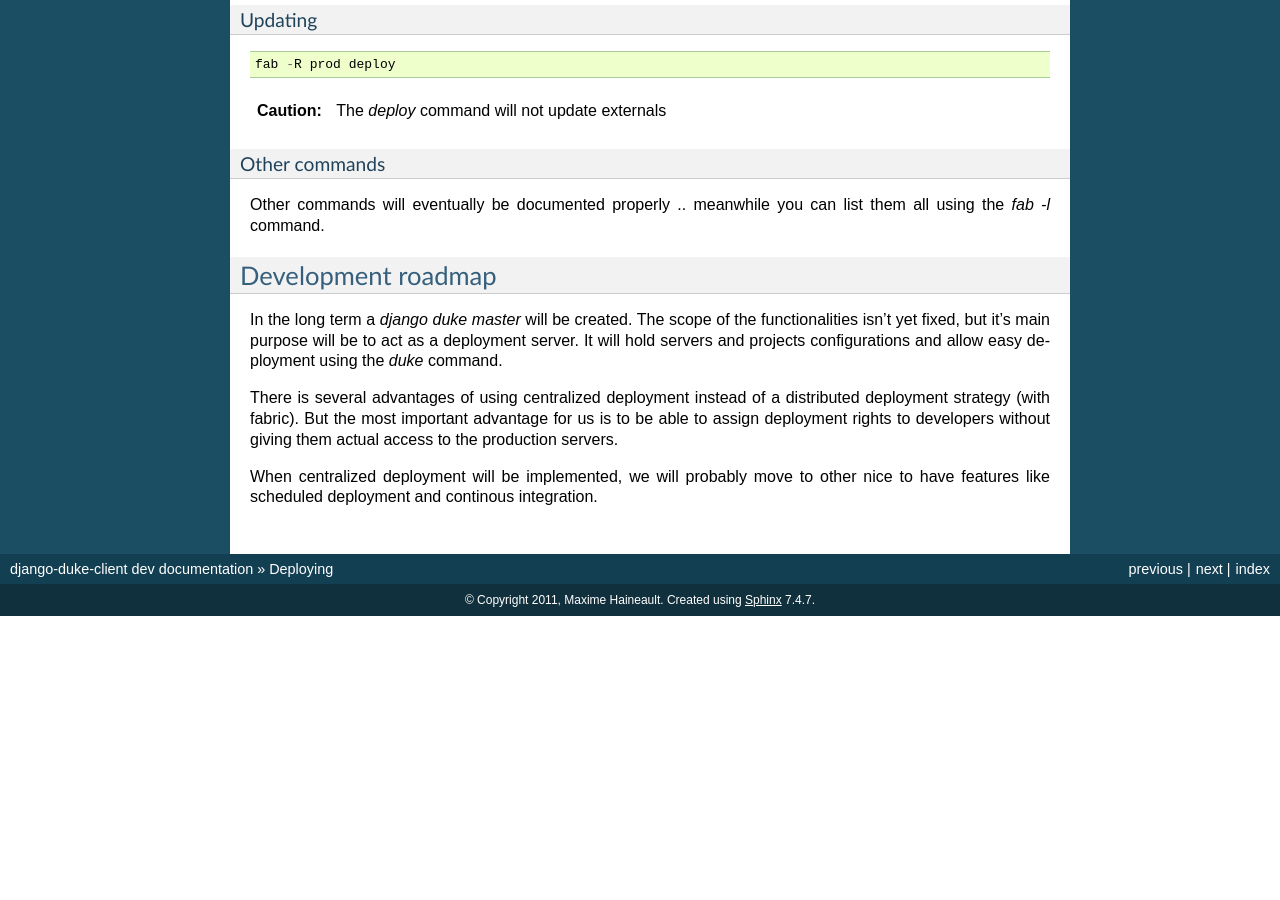
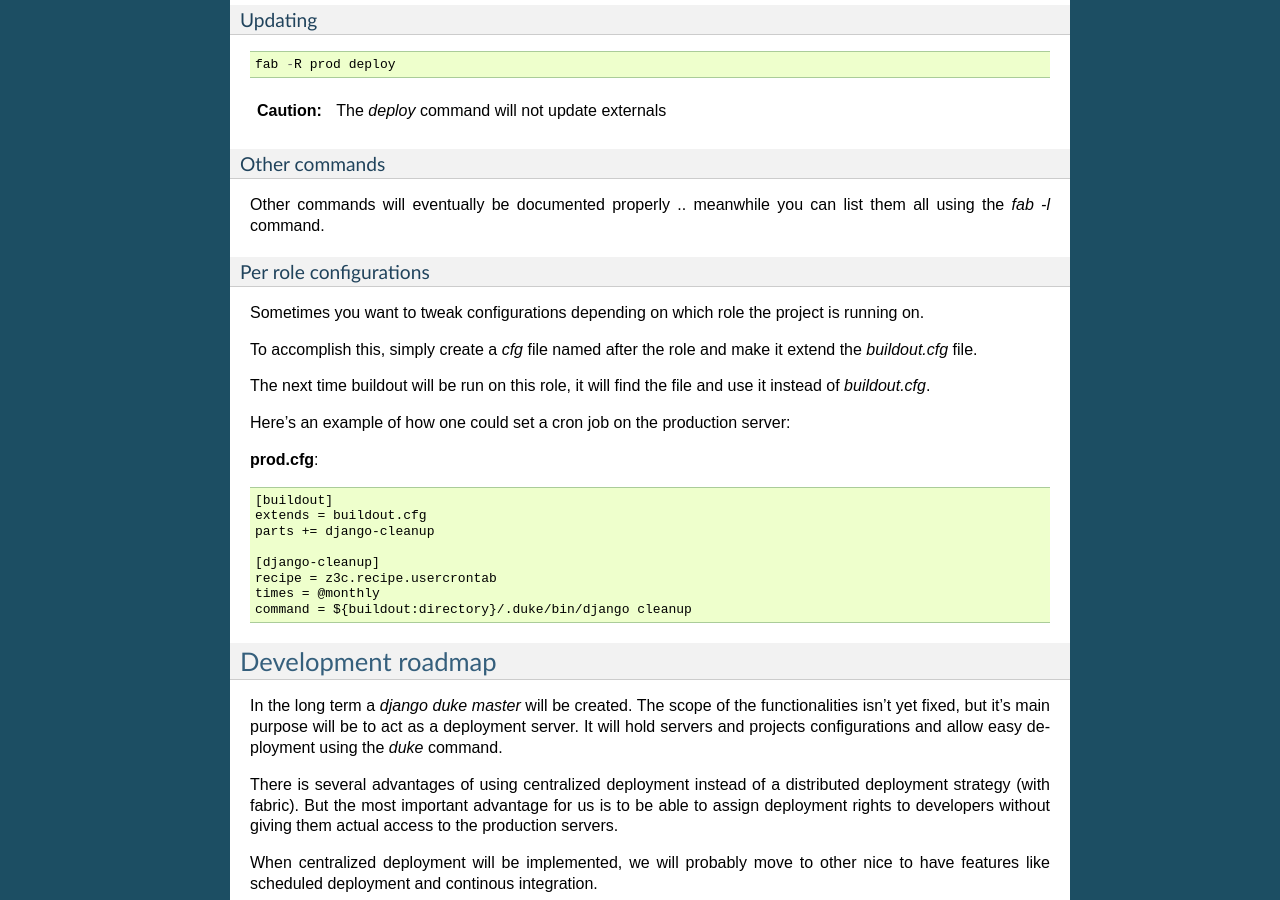
Before and after one commit to h3/django-duke-client, a Sphinx documentation site: the page built from docs/deploying.rst, in a window 1280 px wide and 900 px high, scrolled down 3058 px. Built offline with Sphinx 7.4.7, drawn with Linux system fonts in a browser that asks for light colours; before the commit the page ends 3674 px from its top, so only the background shows below that; some of the changed text lies outside the part shown.

Commit message:
Update docs/deploying.rst

```diff
--- a/docs/deploying.rst
+++ b/docs/deploying.rst
@@ -198,6 +198,31 @@ Other commands
 Other commands will eventually be documented properly .. meanwhile you can
 list them all using the `fab -l` command.
 
+Per role configurations
+^^^^^^^^^^^^^^^^^^^^^^^
+
+Sometimes you want to tweak configurations depending on which role the project
+is running on.
+
+To accomplish this, simply create a `cfg` file named after the role and make it
+extend the `buildout.cfg` file.
+
+The next time buildout will be run on this role, it will find the file and use it
+instead of `buildout.cfg`.
+
+Here's an example of how one could set a cron job on the production server:
+
+**prod.cfg**::
+
+    [buildout]
+    extends = buildout.cfg
+    parts += django-cleanup
+
+    [django-cleanup]
+    recipe = z3c.recipe.usercrontab
+    times = @monthly
+    command = ${buildout:directory}/.duke/bin/django cleanup
+
 
 Development roadmap
 ===================
```
